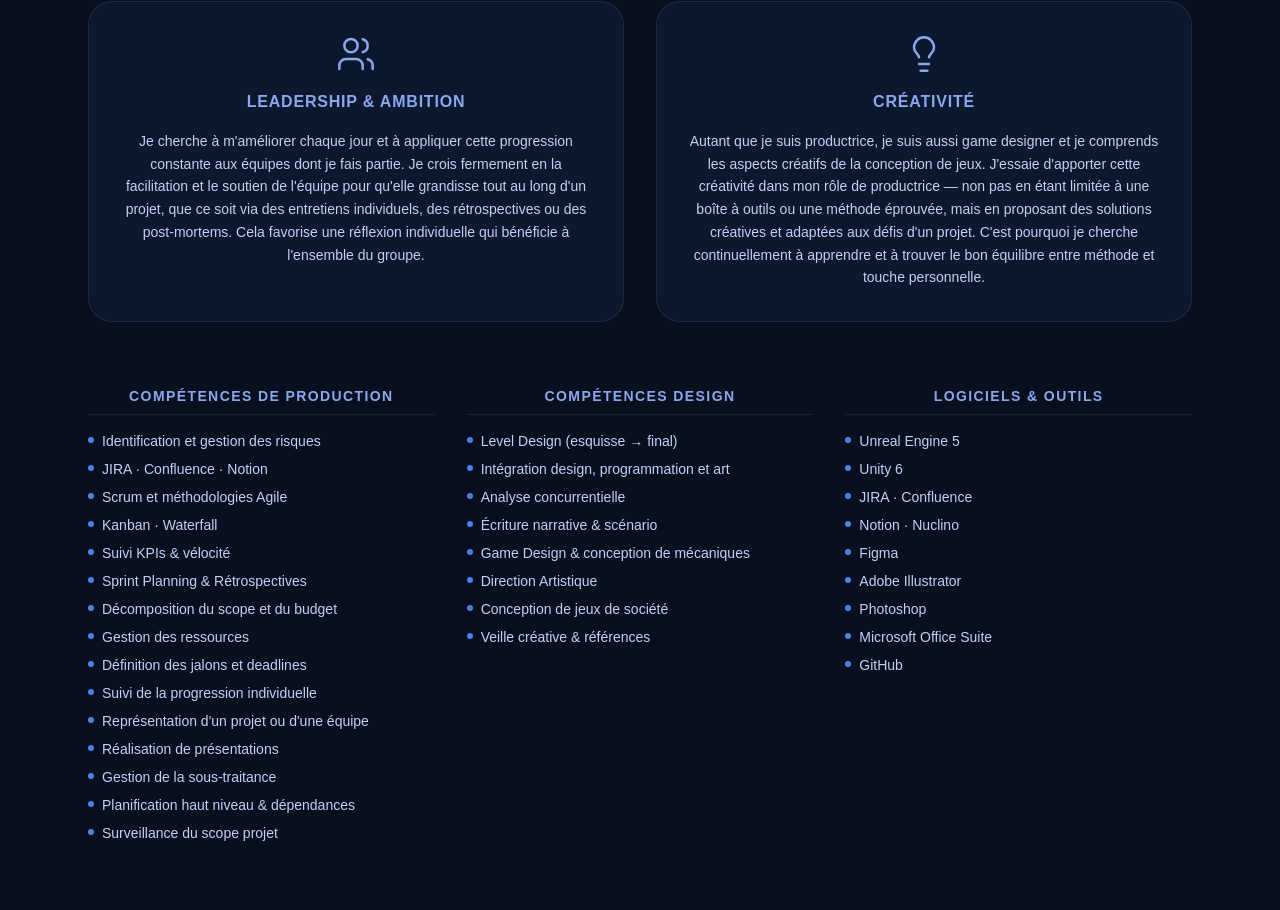
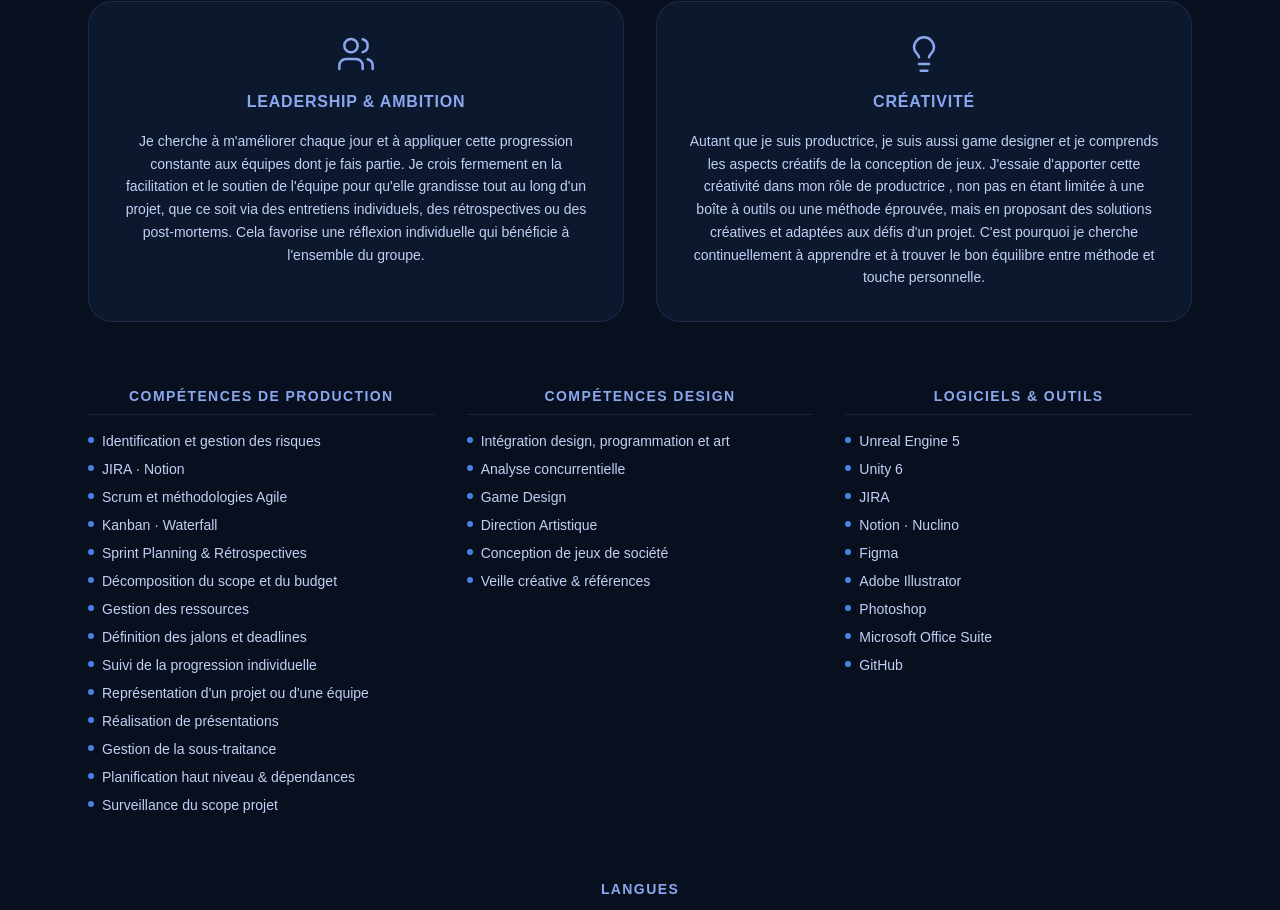
Before and after one commit to ghostofus/louann_portfolio, a Next.js app: page / in a window 1280 px wide. Shown: the part 4080-4990 px from the top of the page. Built offline with nearby package versions, Linux system fonts and the light colour scheme.

Commit message:
compétences parties

```diff
--- a/app/page.js
+++ b/app/page.js
@@ -104,16 +104,15 @@ const SKILLS_TOP = [
     {
         icon: Lightbulb,
         title: "Créativité",
-        description: "Autant que je suis productrice, je suis aussi game designer et je comprends les aspects créatifs de la conception de jeux. J'essaie d'apporter cette créativité dans mon rôle de productrice — non pas en étant limitée à une boîte à outils ou une méthode éprouvée, mais en proposant des solutions créatives et adaptées aux défis d'un projet. C'est pourquoi je cherche continuellement à apprendre et à trouver le bon équilibre entre méthode et touche personnelle.",
+        description: "Autant que je suis productrice, je suis aussi game designer et je comprends les aspects créatifs de la conception de jeux. J'essaie d'apporter cette créativité dans mon rôle de productrice , non pas en étant limitée à une boîte à outils ou une méthode éprouvée, mais en proposant des solutions créatives et adaptées aux défis d'un projet. C'est pourquoi je cherche continuellement à apprendre et à trouver le bon équilibre entre méthode et touche personnelle.",
     },
 ];
 
 const SKILLS_PRODUCTION = [
     "Identification et gestion des risques",
-    "JIRA · Confluence · Notion",
+    "JIRA · Notion",
     "Scrum et méthodologies Agile",
     "Kanban · Waterfall",
-    "Suivi KPIs & vélocité",
     "Sprint Planning & Rétrospectives",
     "Décomposition du scope et du budget",
     "Gestion des ressources",
@@ -127,11 +126,9 @@ const SKILLS_PRODUCTION = [
 ];
 
 const SKILLS_DESIGN = [
-    "Level Design (esquisse → final)",
     "Intégration design, programmation et art",
     "Analyse concurrentielle",
-    "Écriture narrative & scénario",
-    "Game Design & conception de mécaniques",
+    "Game Design",
     "Direction Artistique",
     "Conception de jeux de société",
     "Veille créative & références",
@@ -140,7 +137,7 @@ const SKILLS_DESIGN = [
 const SKILLS_SOFTWARE = [
     "Unreal Engine 5",
     "Unity 6",
-    "JIRA · Confluence",
+    "JIRA",
     "Notion · Nuclino",
     "Figma",
     "Adobe Illustrator",
```
